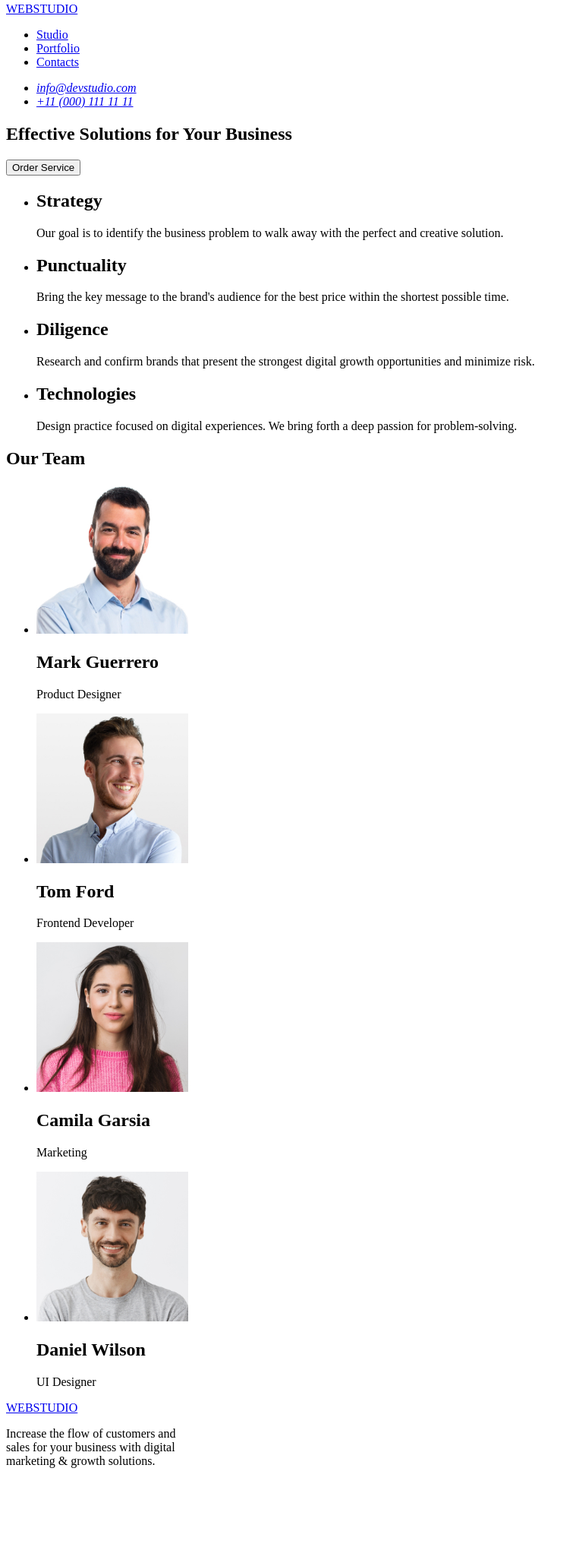
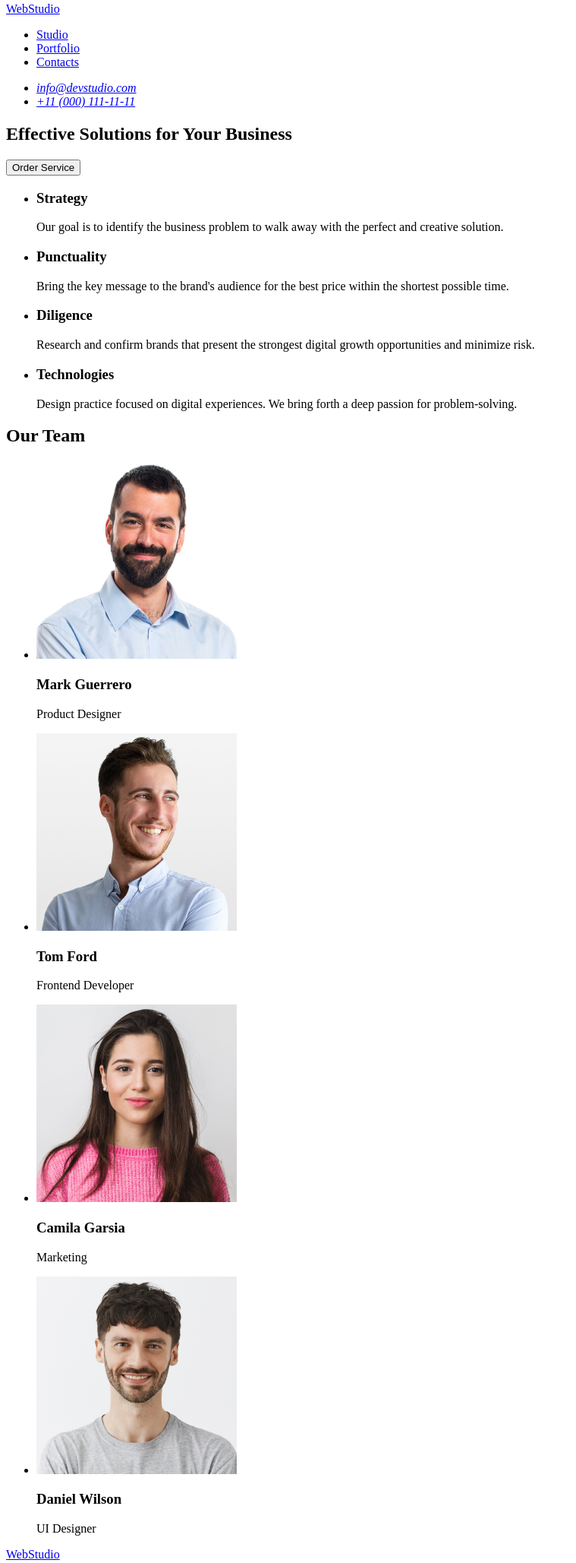
Before and after one commit to AnastasiiaDmytruk/goit-markup-hw-01, a plain HTML site: page index.html in a window 1280 px wide. Shown: the part 5-2062 px from the top of the page at 76% size, without its empty margins (0-759 px from the left). Before the commit the page ends 1953 px from the top, so only its background shows below. Drawn offline with Linux system fonts and the light colour scheme.

Commit message:
goit-markup-hw-01-02
First homework
Second try

```diff
--- a/index.html
+++ b/index.html
@@ -1,14 +1,14 @@
 <!DOCTYPE html>
 <html lang="en">
   <head>
-    <meta charset="UTF-8" >
-    <meta name="viewport" content="width=device-width, initial-scale=1.0" >
+    <meta charset="UTF-8" />
+    <meta name="viewport" content="width=device-width, initial-scale=1.0" />
     <title>WebStudio. Effective Solutions for Your Business</title>
   </head>
   <body>
     <header>
       <nav>
-        <a href="WEBSTUDIO">WEBSTUDIO</a>
+        <a href="./index.html">WebStudio</a>
         <ul>
           <li><a href="#">Studio</a></li>
           <li><a href="#">Portfolio</a></li>
@@ -22,7 +22,7 @@
             <a href="mailto:info@devstudio.com">info@devstudio.com</a>
           </li>
           <li>
-            <a href="tel:+11(000)1111111">+11 (000) 111 11 11</a>
+            <a href="tel:+110001111111">+11 (000) 111-11-11</a>
           </li>
         </ul>
       </address>
@@ -32,31 +32,32 @@
       <section>
         <h1>Effective Solutions for Your Business</h1>
         <button>Order Service</button>
-
+      </section>
+      <section>
         <ul>
           <li>
-            <h2>Strategy</h2>
+            <h3>Strategy</h3>
             <p>
               Our goal is to identify the business problem to walk away with the
               perfect and creative solution.
             </p>
           </li>
           <li>
-            <h2>Punctuality</h2>
+            <h3>Punctuality</h3>
             <p>
               Bring the key message to the brand's audience for the best price
               within the shortest possible time.
             </p>
           </li>
           <li>
-            <h2>Diligence</h2>
+            <h3>Diligence</h3>
             <p>
               Research and confirm brands that present the strongest digital
               growth opportunities and minimize risk.
             </p>
           </li>
           <li>
-            <h2>Technologies</h2>
+            <h3>Technologies</h3>
             <p>
               Design practice focused on digital experiences. We bring forth a
               deep passion for problem-solving.
@@ -70,31 +71,31 @@
         <ul>
           <li>
             <img
-              src="images/img-1.jpg"
+              src="./images/img-1.jpg"
               alt="Image of Mark Guerrero"
-              width="200" >
-            <h2>Mark Guerrero</h2>
+              width="264" />
+            <h3>Mark Guerrero</h3>
             <p>Product Designer</p>
           </li>
           <li>
-            <img src="images/img-2.jpg" alt="Image of Tom Ford" width="200" >
-            <h2>Tom Ford</h2>
+            <img src="./images/img-2.jpg" alt="Image of Tom Ford" width="264" />
+            <h3>Tom Ford</h3>
             <p>Frontend Developer</p>
           </li>
           <li>
             <img
-              src="images/img-3.jpg"
+              src="./images/img-3.jpg"
               alt="Image of Camila Garsia"
-              width="200" >
-            <h2>Camila Garsia</h2>
+              width="264" />
+            <h3>Camila Garsia</h3>
             <p>Marketing</p>
           </li>
           <li>
             <img
-              src="images/img-4.jpg"
+              src="./images/img-4.jpg"
               alt="Image of Daniel Wilson"
-              width="200" >
-            <h2>Daniel Wilson</h2>
+              width="264" />
+            <h3>Daniel Wilson</h3>
             <p>UI Designer</p>
           </li>
         </ul>
@@ -102,10 +103,10 @@
     </main>
 
     <footer>
-      <a href="WEBSTUDIO">WEBSTUDIO</a>
+      <a href="./index.html">WebStudio</a>
       <p>
-        Increase the flow of customers and<br >
-        sales for your business with digital<br >
+        Increase the flow of customers and
+        sales for your business with digital
         marketing &amp; growth solutions.
       </p>
     </footer>
```
